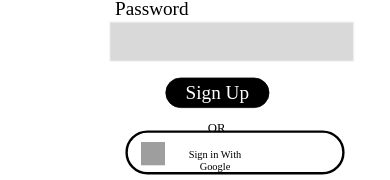
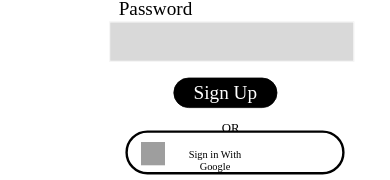
Before and after one commit to Shoaibaa01/HTML-CSS-FIGMA-Projects, a plain HTML site: page Sign Up Page/index.html in a window 390 px wide. Shown: the part 540-720 px from the top of the page. Drawn offline with Linux system fonts and the light colour scheme; grey boxes are pictures that could not be loaded; files whose address does not match are found by name; a web font is replaced by a local one.

Commit message:
Update styles.css

```diff
--- a/Sign Up Page/styles.css
+++ b/Sign Up Page/styles.css
@@ -172,7 +172,7 @@ text-align: center;
 
         .input-name p {
             margin-bottom: -25px;
-            margin-left: 19%;
+            margin-left: 20%;
 
 
         }
@@ -183,7 +183,7 @@ text-align: center;
             border-radius: 50px;
             background-color: black;
             color: white;
-            margin-left: 150px;
+            margin-left: 160px;
             margin-top: 20px;
             cursor: pointer;
             font-family: "Ruluko", serif;
@@ -193,7 +193,7 @@ text-align: center;
         }
 
         .or {
-            margin-left: -30px;
+            margin-left: 5px;
             margin-bottom: 30px;
          }
 
```
